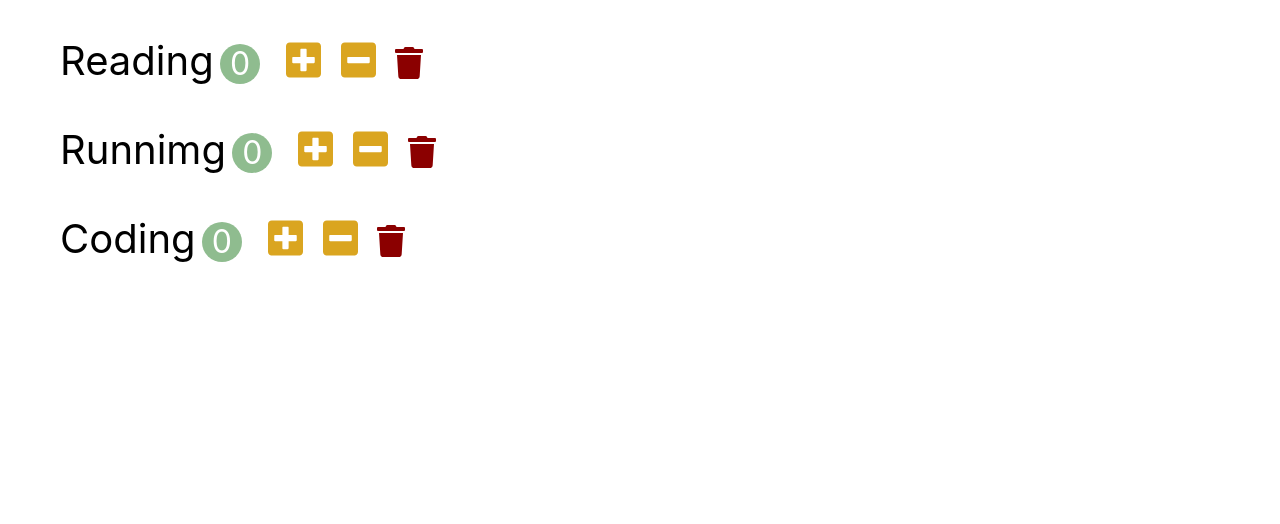
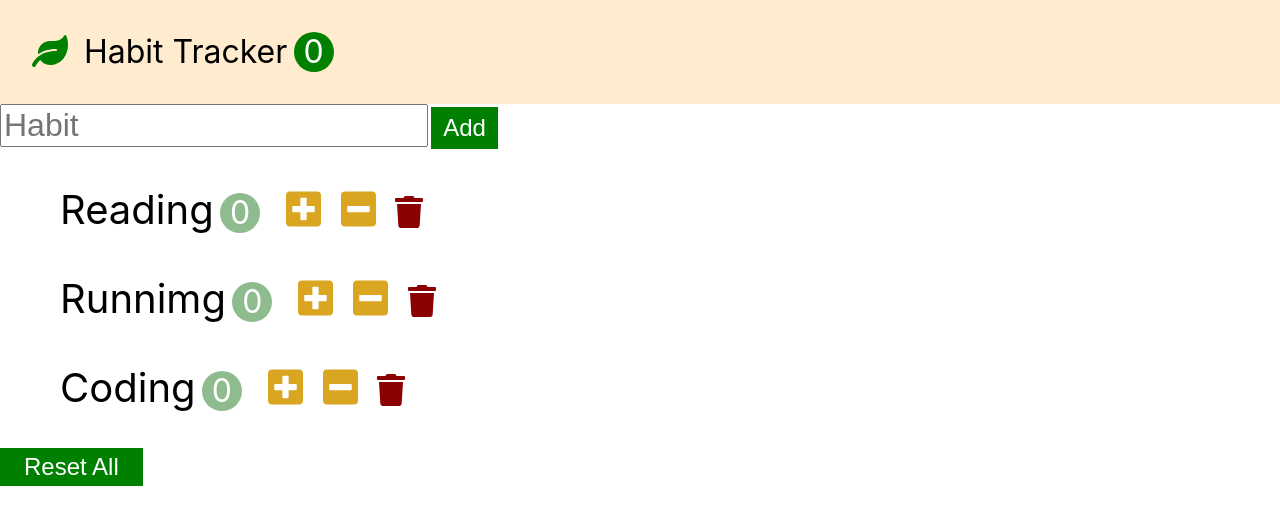
Before and after one commit to autumnly1007/react-habit-tracker, a React (Create React App) app: page / in a window 1280 px wide. Shown: the top 524 px of the page. Built offline with nearby package versions, Linux system fonts and the light colour scheme.

Commit message:
createRef

```diff
--- a/src/App.css
+++ b/src/App.css
@@ -1,7 +1,48 @@
+* {
+  box-sizing: border-box;
+}
+
 button {
   outline: none;
   border: 0;
   cursor: pointer;
+}
+
+.navbar {
+  font-size: 2rem;
+  padding: 1em;
+  background-color: blanchedalmond;
+}
+
+.navbar-logo {
+  color: green;
+  margin-right: 0.5em;
+}
+
+.navbar-count {
+  display: inline-block;
+  width: 2.5rem;
+  height: 2.5rem;
+  text-align: center;
+  font-size: 2rem;
+  line-height: 2.5rem;
+  margin-left: 0.2em;
+  background-color: green;
+  color: white;
+  border-radius: 50%;
+}
+
+.add-input {
+  font-size: 2rem;
+  margin-right: 0.2rem;
+}
+
+.add-button {
+  height: 100%;
+  font-size: 1.5rem;
+  padding: 0.3em 0.5em;
+  background-color: green;
+  color: white;
 }
 
 .habit {
@@ -43,3 +84,10 @@ button {
   font-size: 2rem;
   color: darkred;
 }
+
+.habits-reset {
+  font-size: 1.5rem;
+  padding: 0.2em 1em;
+  background-color: green;
+  color: white;
+}
--- a/src/app.jsx
+++ b/src/app.jsx
@@ -1,9 +1,87 @@
+import React, { Component } from "react";
 import "./app.css";
+import HabitAddForm from "./components/habitAddForm";
 import Habits from "./components/habits";
-import "@fortawesome/fontawesome-free/js/all.js";
+import Navbar from "./components/navbar";
 
-function App() {
-  return <Habits />;
+class App extends Component {
+  state = {
+    habits: [
+      {
+        id: 1,
+        name: "Reading",
+        count: 0,
+      },
+      {
+        id: 2,
+        name: "Runnimg",
+        count: 0,
+      },
+      {
+        id: 3,
+        name: "Coding",
+        count: 0,
+      },
+    ],
+  };
+
+  // 04. 자식 컴포넌트에서 전달한 인자와 함께 함수 호출
+  handleIncrement = (habit) => {
+    // 기존 habits 배열 복사
+    const habits = [...this.state.habits];
+    // 새로 복사한 배열에서 인자와 동일한 값을 가진 배열의 인덱스 찾기
+    const index = habits.indexOf(habit);
+    // 새로 복사한 배열의 값 증가
+    habits[index].count++;
+    // 기존 habits 의 state 를 새로 복사한 배열로 업데이트
+    this.setState({ habits: habits });
+  };
+
+  handleDecrement = (habit) => {
+    const habits = [...this.state.habits];
+    const index = habits.indexOf(habit);
+    const count = habits[index].count - 1;
+    habits[index].count = count < 0 ? 0 : count; // 구린내나는 코드
+    this.setState({ habits: habits });
+  };
+
+  handleDelete = (habit) => {
+    // 조건에 맞지 않는 배열 아이템들로 새로운 배열 생성
+    const habits = this.state.habits.filter((item) => item.id !== habit.id);
+    this.setState({ habits: habits });
+  };
+
+  handleAdd = (name) => {
+    const habits = [...this.state.habits, { id: Date.now(), name, count: 0 }];
+    this.setState({ habits });
+  };
+
+  handleReset = () => {
+    const habits = this.state.habits.map((habit) => {
+      habit.count = 0;
+      return habit;
+    });
+    this.setState({ habits });
+  };
+
+  // 01. Habits 컴포넌트에 prop 으로 멤버함수를 전달
+  render() {
+    return (
+      <>
+        <Navbar
+          totalCount={this.state.habits.filter((item) => item.count > 0).length}
+        />
+        <Habits
+          habits={this.state.habits}
+          onIncrement={this.handleIncrement}
+          onDecrement={this.handleDecrement}
+          onDelete={this.handleDelete}
+          onAdd={this.handleAdd}
+          onReset={this.handleReset}
+        />
+      </>
+    );
+  }
 }
 
 export default App;
--- a/src/components/habit.jsx
+++ b/src/components/habit.jsx
@@ -1,7 +1,7 @@
 import React, { Component } from "react";
 
 class Habit extends Component {
-  // 03. 함수 호출 시 부모 컴포넌트에서 전달받은 함수 호출 (전달받은 prop 를 인자로 보냄)
+  // 04. 함수 호출 시 Habit 컴포넌트에서 전달받은 함수 호출 (전달받은 prop 를 인자로 보냄)
   handleIncrement = () => {
     this.props.onIncrement(this.props.habit);
   };
@@ -18,7 +18,8 @@ class Habit extends Component {
         <i className="fas fa-trash"></i>
     </button> */
 
-  // 02. 버튼 클릭 시 현재 클래스의 함수 호출
+  // 03. 버튼 클릭 시 현재 클래스의 멤버함수 호출
+  // 멤버함수는 부모 컴포넌트에서 전달받은 함수를 호출함
   render() {
     const { name, count } = this.props.habit;
     return (
--- /dev/null
+++ b/src/components/habitAddForm.jsx
@@ -0,0 +1,29 @@
+import React, { Component } from "react";
+
+class HabitAddForm extends Component {
+  formRef = React.createRef();
+  inputRef = React.createRef();
+  onSubmit = (event) => {
+    event.preventDefault();
+    const name = this.inputRef.current.value;
+    name && this.props.onAdd(name);
+    // input 초기화 또는 form 리셋
+    // this.inputRef.current.value = "";
+    this.formRef.current.reset();
+  };
+  render() {
+    return (
+      <form ref={this.formRef} className="add-form" onSubmit={this.onSubmit}>
+        <input
+          ref={this.inputRef}
+          type="text"
+          className="add-input"
+          placeholder="Habit"
+        />
+        <button className="add-button">Add</button>
+      </form>
+    );
+  }
+}
+
+export default HabitAddForm;
--- a/src/components/habits.jsx
+++ b/src/components/habits.jsx
@@ -1,67 +1,29 @@
 import React, { Component } from "react";
 import Habit from "./habit";
+import HabitAddForm from "./habitAddForm";
 
 class Habits extends Component {
-  state = {
-    habits: [
-      {
-        id: 1,
-        name: "Reading",
-        count: 0,
-      },
-      {
-        id: 2,
-        name: "Runnimg",
-        count: 0,
-      },
-      {
-        id: 3,
-        name: "Coding",
-        count: 0,
-      },
-    ],
-  };
-
-  // 04. 자식 컴포넌트에서 전달한 인자와 함께 함수 호출
-  handleIncrement = (habit) => {
-    // 기존 habits 배열 복사
-    const habits = [...this.state.habits];
-    // 새로 복사한 배열에서 인자와 동일한 값을 가진 배열의 인덱스 찾기
-    const index = habits.indexOf(habit);
-    // 새로 복사한 배열의 값 증가
-    habits[index].count++;
-    // 기존 habits 의 state 를 새로 복사한 배열로 업데이트
-    this.setState({ habits: habits });
-  };
-
-  handleDecrement = (habit) => {
-    const habits = [...this.state.habits];
-    const index = habits.indexOf(habit);
-    const count = habits[index].count - 1;
-    habits[index].count = count < 0 ? 0 : count; // 구린내나는 코드
-    this.setState({ habits: habits });
-  };
-
-  handleDelete = (habit) => {
-    // 조건에 맞지 않는 배열 아이템들로 새로운 배열 생성
-    const habits = this.state.habits.filter((item) => item.id !== habit.id);
-    this.setState({ habits: habits });
-  };
-
-  // 01. 자식 컴포넌트에 prop 으로 멤버함수를 전달
+  // 02. Habit 컴포넌트에 prop 으로
+  // App 컴포넌트에서 받은 prop 전달
   render() {
     return (
+      <>
+        <HabitAddForm onAdd={this.props.onAdd} />
         <ul>
-        {this.state.habits.map((habit) => (
+          {this.props.habits.map((habit) => (
             <Habit
               key={habit.id}
               habit={habit}
-            onIncrement={this.handleIncrement}
-            onDecrement={this.handleDecrement}
-            onDelete={this.handleDelete}
+              onIncrement={this.props.onIncrement}
+              onDecrement={this.props.onDecrement}
+              onDelete={this.props.onDelete}
             />
           ))}
         </ul>
+        <button className="habits-reset" onClick={this.props.onReset}>
+          Reset All
+        </button>
+      </>
     );
   }
 }
--- /dev/null
+++ b/src/components/navbar.jsx
@@ -0,0 +1,15 @@
+import React, { Component } from "react";
+
+class Navbar extends Component {
+  render() {
+    return (
+      <nav className="navbar">
+        <i className="navbar-logo fas fa-leaf"></i>
+        <span>Habit Tracker</span>
+        <span className="navbar-count">{this.props.totalCount}</span>
+      </nav>
+    );
+  }
+}
+
+export default Navbar;
--- a/src/index.js
+++ b/src/index.js
@@ -2,6 +2,7 @@ import React from 'react';
 import ReactDOM from 'react-dom';
 import './index.css';
 import App from './app';
+import "@fortawesome/fontawesome-free/js/all.js";
 
 ReactDOM.render(
   <React.StrictMode>
```
Lines whose indentation alone changed are shown as unchanged.
